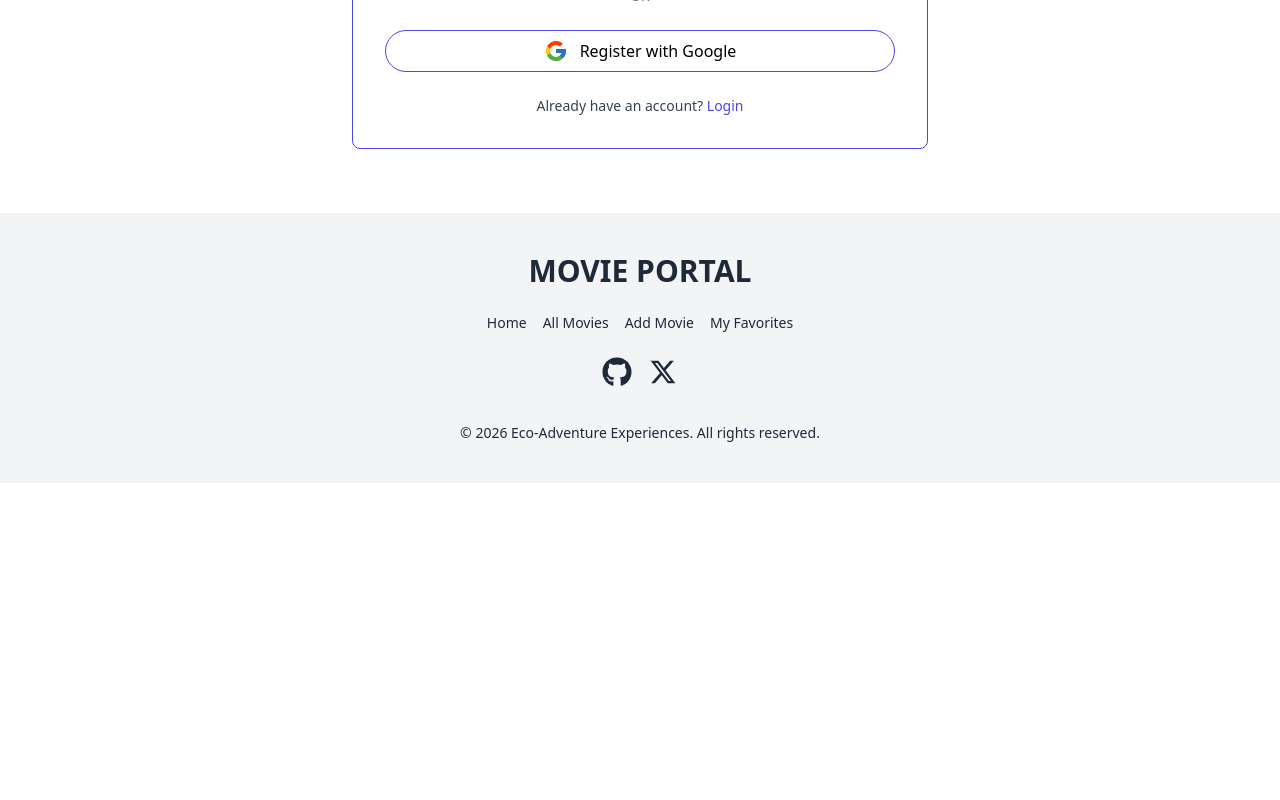
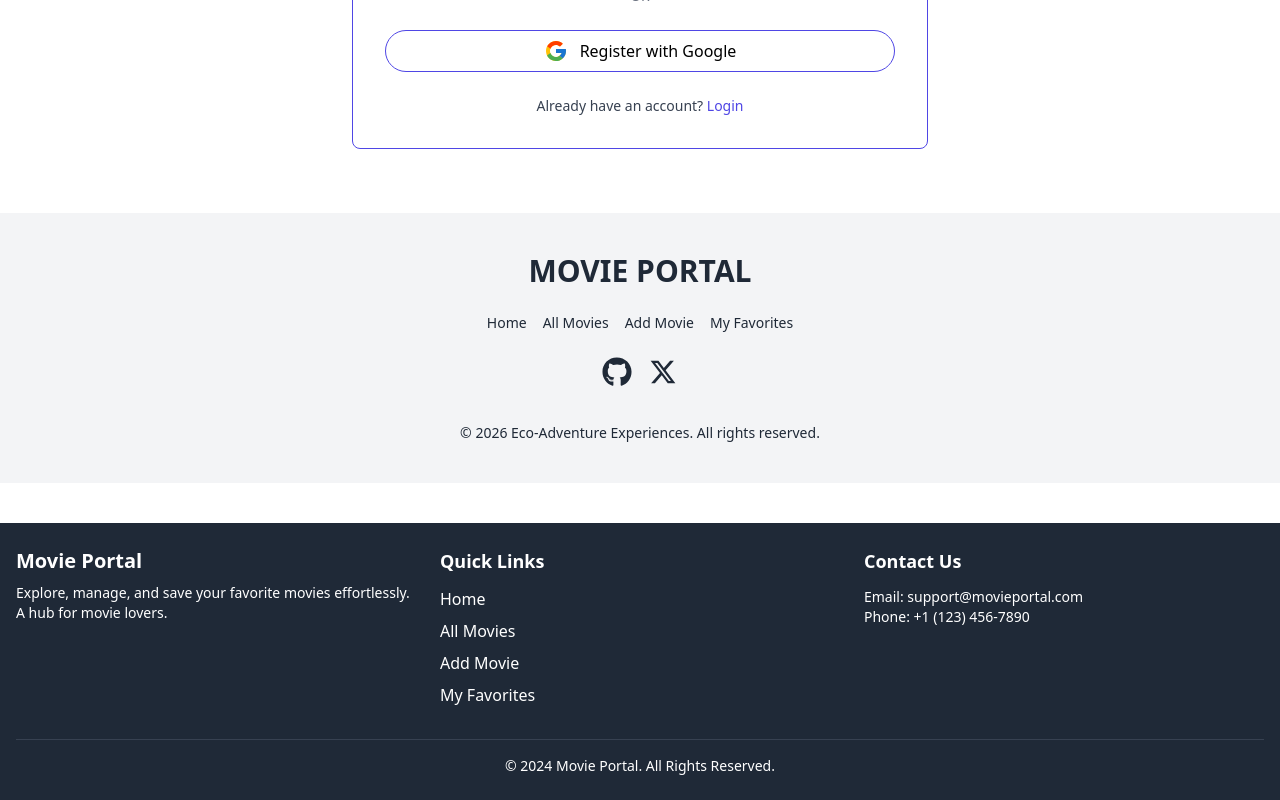
Before and after one commit to MukitHossen7/B10A10-Movie-Protal, a React (Vite) app: page /register in a window 1280 px wide. Shown: the part 775-1575 px from the top of the page. Before the commit the page ends 1258 px from the top, so only its background shows below. Built offline with nearby package versions, Linux system fonts and the light colour scheme; no server answers.

Commit message:
dynamic title add

```diff
--- a/index.html
+++ b/index.html
@@ -2,9 +2,9 @@
 <html lang="en" data-theme="light">
   <head>
     <meta charset="UTF-8" />
-    <link rel="icon" type="image/svg+xml" href="/vite.svg" />
+    <link rel="icon" type="image/svg+xml" href="./public/video-camera.png" />
     <meta name="viewport" content="width=device-width, initial-scale=1.0" />
-    <title>MOVIE PORTAL</title>
+    <title>MoviePortal</title>
   </head>
   <body>
     <div id="root"></div>
--- a/src/Layouts/MainLayouts.jsx
+++ b/src/Layouts/MainLayouts.jsx
@@ -2,9 +2,11 @@ import { Outlet } from "react-router-dom";
 import Navbar from "../components/Navbar/Navbar";
 import Footer from "../components/Footer/Footer";
 import { Toaster } from "react-hot-toast";
+import Scroll from "../components/Scroll/Scroll";
 const MainLayouts = () => {
   return (
     <div>
+      <Scroll></Scroll>
       <div className="w-11/12 md:w-11/12 lg:w-11/12 xl:container mx-auto">
         <Navbar></Navbar>
       </div>
--- a/src/Pages/Home/Home.jsx
+++ b/src/Pages/Home/Home.jsx
@@ -13,7 +13,7 @@ const Home = () => {
   }, []);
 
   return (
-    <div>
+    <div className="pb-16">
       <Banner></Banner>
       <FeaturedMovies allMovies={allMovies}></FeaturedMovies>
     </div>
--- a/src/components/FeaturedMovies/FeaturedMovies.jsx
+++ b/src/components/FeaturedMovies/FeaturedMovies.jsx
@@ -5,7 +5,7 @@ const FeaturedMovies = ({ allMovies }) => {
   return (
     <div className="mt-10 lg:mt-14">
       <h3 className="font-semibold text-3xl">Featured Movies</h3>
-      <div className="grid grid-cols-1 md:grid-cols-2 lg:grid-cols-3 gap-8 mt-10 lg:mt-16">
+      <div className="grid grid-cols-1 md:grid-cols-2 lg:grid-cols-3 gap-8 mt-10 lg:mt-16 mb-14">
         {allMovies.slice(0, 6).map((movie) => (
           <div
             key={movie._id}
@@ -36,10 +36,10 @@ const FeaturedMovies = ({ allMovies }) => {
               </p>
               <p className="text-sm text-gray-600 mt-1">
                 <strong>Rating: </strong>
-                {movie?.rate} ⭐{" "}
+                {movie?.rate}/5 ⭐{" "}
               </p>
               <Link
-                to={`/movies/${movie.id}`}
+                to={`/details/${movie._id}`}
                 className="block mt-4 text-center px-4 py-2 text-white bg-blue-500 hover:bg-blue-600 rounded shadow-md"
               >
                 See Details
@@ -48,6 +48,14 @@ const FeaturedMovies = ({ allMovies }) => {
           </div>
         ))}
       </div>
+      <div className="flex items-center justify-center">
+        <Link
+          to="/allMovies"
+          className="px-4 py-2 text-white bg-blue-500 hover:bg-blue-600 rounded "
+        >
+          See all movies
+        </Link>
+      </div>
     </div>
   );
 };
--- a/src/components/Footer/Footer.jsx
+++ b/src/components/Footer/Footer.jsx
@@ -35,6 +35,84 @@ const Footer = () => {
           </div>
         </nav>
       </footer>
+
+      <footer className="bg-gray-800 text-white py-6 mt-10">
+        <div className="container mx-auto px-4">
+          {/* Top Section */}
+          <div className="grid grid-cols-1 md:grid-cols-3 gap-6 mb-8">
+            {/* Website Info */}
+            <div>
+              <h2 className="text-xl font-bold">Movie Portal</h2>
+              <p className="text-sm mt-2">
+                Explore, manage, and save your favorite movies effortlessly. A
+                hub for movie lovers.
+              </p>
+            </div>
+            {/* Quick Links */}
+            <div>
+              <h3 className="text-lg font-semibold">Quick Links</h3>
+              <ul className="mt-3 space-y-2">
+                <li>
+                  <a href="/" className="hover:underline">
+                    Home
+                  </a>
+                </li>
+                <li>
+                  <a href="/all-movies" className="hover:underline">
+                    All Movies
+                  </a>
+                </li>
+                <li>
+                  <a href="/add-movie" className="hover:underline">
+                    Add Movie
+                  </a>
+                </li>
+                <li>
+                  <a href="/favorites" className="hover:underline">
+                    My Favorites
+                  </a>
+                </li>
+              </ul>
+            </div>
+            {/* Contact Info */}
+            <div>
+              <h3 className="text-lg font-semibold">Contact Us</h3>
+              <p className="mt-3 text-sm">Email: support@movieportal.com</p>
+              <p className="text-sm">Phone: +1 (123) 456-7890</p>
+              <div className="flex space-x-4 mt-3">
+                <a
+                  href="#"
+                  className="text-gray-400 hover:text-white transition-colors"
+                  aria-label="Facebook"
+                >
+                  <i className="fab fa-facebook-f"></i>
+                </a>
+                <a
+                  href="#"
+                  className="text-gray-400 hover:text-white transition-colors"
+                  aria-label="Twitter"
+                >
+                  <i className="fab fa-twitter"></i>
+                </a>
+                <a
+                  href="#"
+                  className="text-gray-400 hover:text-white transition-colors"
+                  aria-label="Instagram"
+                >
+                  <i className="fab fa-instagram"></i>
+                </a>
+              </div>
+            </div>
+          </div>
+          {/* Bottom Section */}
+          <div className="text-center border-t border-gray-700 pt-4">
+            <p className="text-sm">
+              &copy; {new Date().getFullYear()} Movie Portal. All Rights
+              Reserved.
+            </p>
+          </div>
+        </div>
+      </footer>
     </div>
   );
 };
--- a/src/components/Navbar/Navbar.jsx
+++ b/src/components/Navbar/Navbar.jsx
@@ -1,13 +1,31 @@
-import { useContext } from "react";
+import { useContext, useEffect } from "react";
 import { CiLogin, CiLogout } from "react-icons/ci";
 
 import { FiFilm } from "react-icons/fi";
-import { Link, NavLink } from "react-router-dom";
+import { Link, matchPath, NavLink, useLocation } from "react-router-dom";
 import { AuthContext } from "../../Provider/AuthProvider";
 import toast from "react-hot-toast";
 import { BiUserPlus } from "react-icons/bi";
 
 const Navbar = () => {
+  const location = useLocation();
+  useEffect(() => {
+    const title = {
+      "/": "Home || MoviePortal",
+      "/allMovies": "All Movies || MoviePortal",
+      "/addMovie": "Add Movies || MoviePortal",
+      "/myFavorites": "Add Favorites || MoviePortal",
+      "/login": "Log In || MoviePortal",
+      "/register": "Register || MoviePortal",
+    };
+    if (matchPath("/details/:id", location.pathname)) {
+      title[location.pathname] = "Movie Details || MoviePortal";
+    }
+    if (matchPath("/update/:id", location.pathname)) {
+      title[location.pathname] = "Update Movie || MoviePortal";
+    }
+    document.title = title[location.pathname] || "Movie Portal";
+  }, [location]);
   const { user, logOut } = useContext(AuthContext);
   const handleLogOut = () => {
     logOut().then(() => {
--- /dev/null
+++ b/src/components/Scroll/Scroll.jsx
@@ -0,0 +1,15 @@
+import { useEffect } from "react";
+import { useLocation } from "react-router-dom";
+
+const Scroll = () => {
+  const { pathname } = useLocation();
+  useEffect(() => {
+    window.scrollTo({
+      top: 0,
+      behavior: "smooth",
+    });
+  }, [pathname]);
+  return null;
+};
+
+export default Scroll;
```
Also changed, not shown: public/video-camera.png (added).
